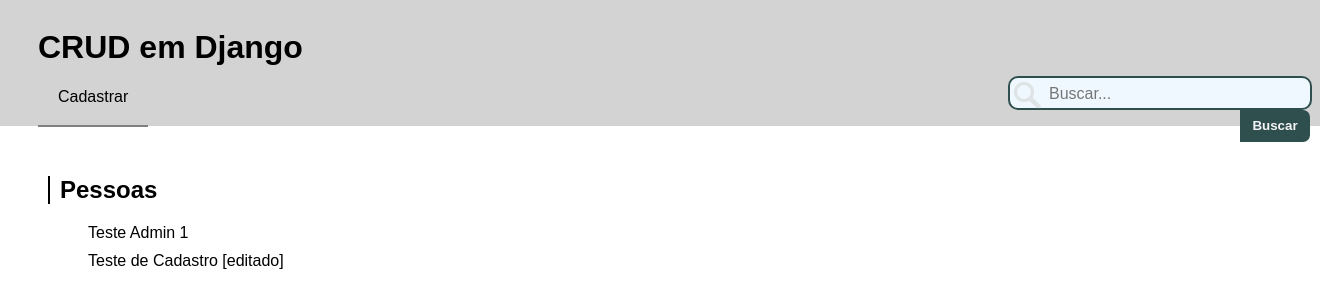
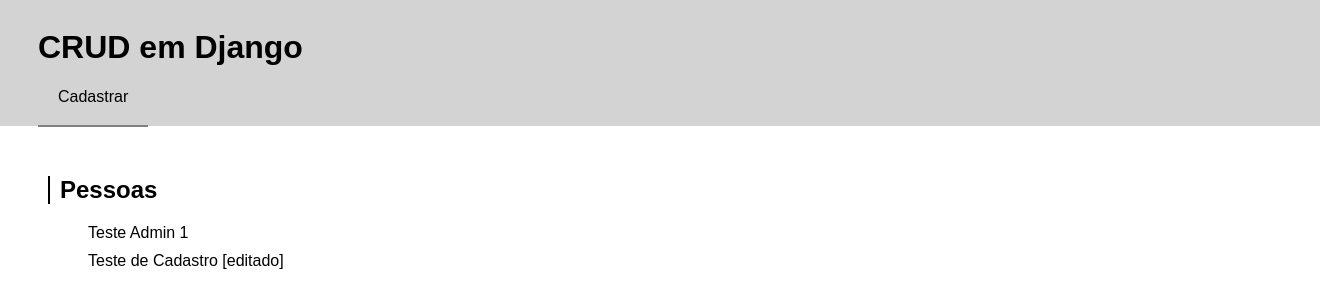
Before and after one commit to gdgpa/crud_em_django, a Django app: page / in a window 1320 px wide. Shown: the top 308 px of the page. Run offline with Django 3.2, Linux system fonts and the light colour scheme; data comes from the database, SQL or seed files in the repository.

Commit message:
Exclusão da caixa de pesquisa e dos comandos referentes a ela

```diff
--- a/crud_app/static/css/crud_app.css
+++ b/crud_app/static/css/crud_app.css
@@ -27,10 +27,6 @@
 
 /* HEADER */
 
-form#formBusca {
-    padding-left: 0px;
-}
-
 header {
     display: block;
     margin: -10px -8px 0px -10px;
@@ -38,46 +34,6 @@
     background-color: lightgray;
 }
 
-div#buscar{
-    position: absolute;
-    margin-top: -30px;
-    margin-left: 970px;
-    background-color: aliceblue;
-    border: solid 2px darkslategray;
-    border-radius: 10px;
-    width: 300px;
-    height: 30px;
-}
-
-input#caixaBuscar {
-    float: left;
-    background-color: transparent;
-    padding-left: 5px;
-    font-size: 12pt;
-    border: none;
-    width: 191px;
-    height: 30px;
-}
-
-input#caixaBuscar:focus {
-    outline: none;
-}
-
-button#buscar {
-    float: right;
-    margin-top: 0;
-    border: none;
-    height: 32px;
-    border-radius: 0 7px 7px 0;
-    width: 70px;
-    font-weight: bold;
-    color: whitesmoke;
-    background: darkslategray;
-}
-
-img#lupa_busca {
-    float: left;
-}
 
 /* FORMULÁRIOS */
 
--- a/crud_app/templates/crud_app/base.html
+++ b/crud_app/templates/crud_app/base.html
@@ -12,12 +12,6 @@
     <header>
         <a href='{% url 'listagem' %}' class="inicio"><h1>CRUD em Django</h1></a>
         <a href='{% url 'cadastrarPessoa' %}'class="cadastrar">Cadastrar</a>
-
-        <div id="buscar">
-            <img id="lupa_busca" src="{% static 'images/search3.png' %}"/>
-            <input type="text" id="caixaBuscar" placeholder="Buscar..." />
-            <button id="buscar" onclick="window.location.href='{% url 'busca' %}'">Buscar</button>
-        </div>
     </header>
 
     <div class="conteudo">
@@ -25,12 +19,5 @@
         {% endblock conteudo%}
     </div>
 
-<script>
-    function busca() {
-        var input = document.getElementById('caixaBuscar');
-        window.location.href="{% url 'busca' %}";
-    }
-</script>
-
 </body>
 </html>
--- a/crud_app/urls.py
+++ b/crud_app/urls.py
@@ -9,6 +9,4 @@
     url(r'^pessoa/(?P<pk>[0-9]+)/cadastrar/novo_pertence/$', views.cadastrarPertences, name='cadastrarPertences'),
     url(r'^pessoa/(?P<pk>[0-9]+)/editar/$', views.editarPessoa, name='editarPessoa'),
     url(r'^pessoa/(?P<pk>[0-9]+)/excluir/$', views.excluir, name='excluir'),
-    url(r'^busca/$', views.busca, name='busca'),
-
 ]
--- a/crud_app/views.py
+++ b/crud_app/views.py
@@ -55,6 +55,3 @@
     pessoa = get_object_or_404(Pessoa, pk=pk)
     pessoa.delete()
     return redirect('listagem')
-
-def busca(request, busca):
-    return render(request, 'crud_app/busca.html', {'busca': busca})
```
